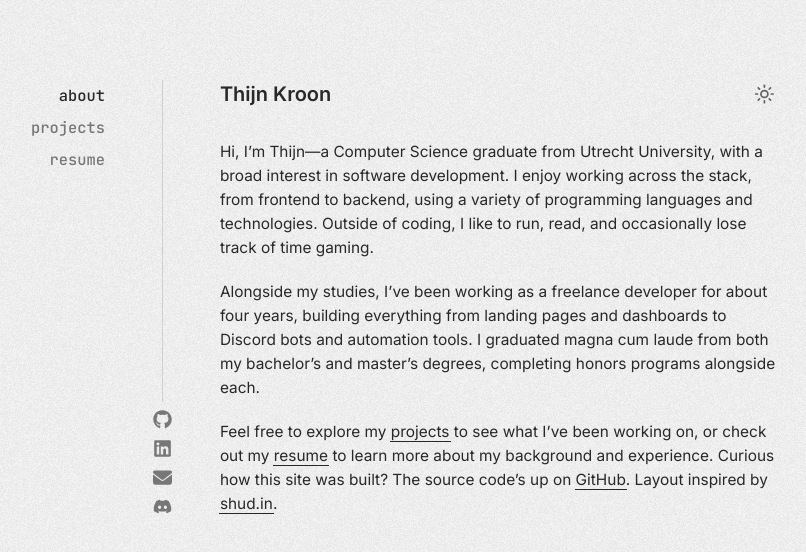
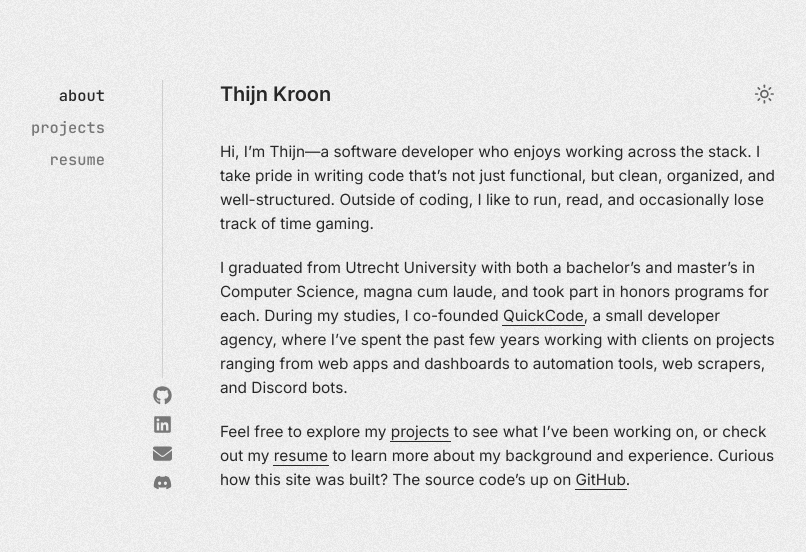
Before and after one commit to ThijnK/portfolio, a Next.js app: page / in a window 1280 px wide. Shown: the top 552 px of the page, without its empty margins (49-855 px from the left). Built offline with nearby package versions, Linux system fonts and the light colour scheme.

Commit message:
feat: revise portfolio introduction

```diff
--- a/app/page.tsx
+++ b/app/page.tsx
@@ -5,18 +5,21 @@ export default function Home() {
     <Article title="Thijn Kroon">
       <Section>
         <Paragraph>
-          Hi, I’m Thijn—a Computer Science graduate from Utrecht University,
-          with a broad interest in software development. I enjoy working across
-          the stack, from frontend to backend, using a variety of programming
-          languages and technologies. Outside of coding, I like to run, read,
-          and occasionally lose track of time gaming.
+          Hi, I’m Thijn—a software developer who enjoys working across the
+          stack. I take pride in writing code that’s not just functional, but
+          clean, organized, and well-structured. Outside of coding, I like to
+          run, read, and occasionally lose track of time gaming.
         </Paragraph>
         <Paragraph>
-          Alongside my studies, I’ve been working as a freelance developer for
-          about four years, building everything from landing pages and
-          dashboards to Discord bots and automation tools. I graduated magna cum
-          laude from both my bachelor’s and master’s degrees, completing honors
-          programs alongside each.
+          I graduated from Utrecht University with both a bachelor’s and
+          master’s in Computer Science, magna cum laude, and took part in honors
+          programs for each. During my studies, I co-founded{" "}
+          <Link external href="https://quickcode.agency">
+            QuickCode
+          </Link>
+          , a small developer agency, where I’ve spent the past few years
+          working with clients on projects ranging from web apps and dashboards
+          to automation tools, web scrapers, and Discord bots.
         </Paragraph>
         <Paragraph>
           Feel free to explore my <Link href="/projects">projects</Link> to see
@@ -29,10 +32,6 @@ export default function Home() {
           <Link external href="https://github.com/ThijnK/portfolio">
             GitHub
           </Link>
-          . Layout inspired by{" "}
-          <Link external href="https://shud.in/">
-            shud.in
-          </Link>
           .
         </Paragraph>
       </Section>
```
Also changed, not shown: 1 other file (tests, documents, lock files or other folders).
